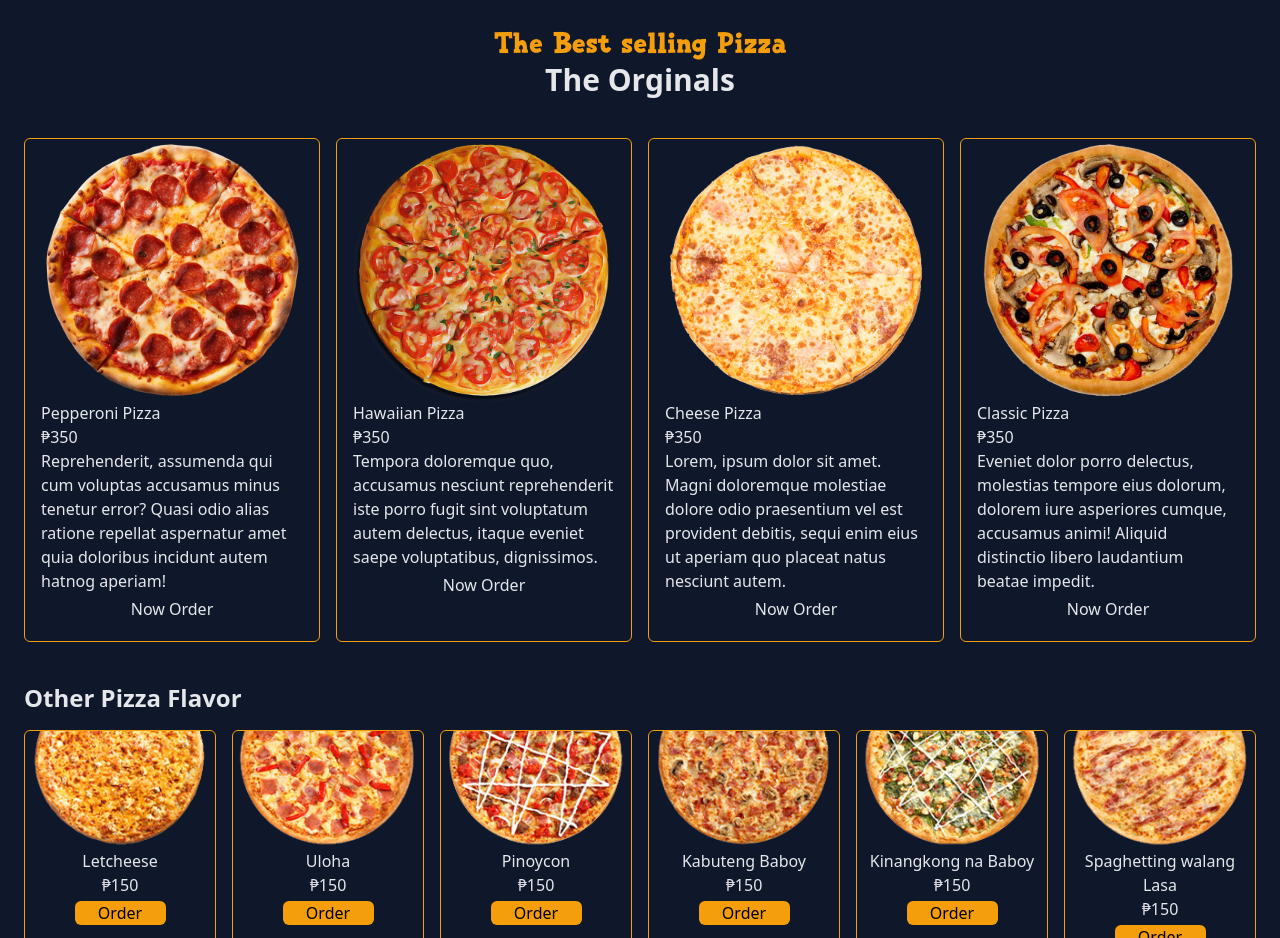
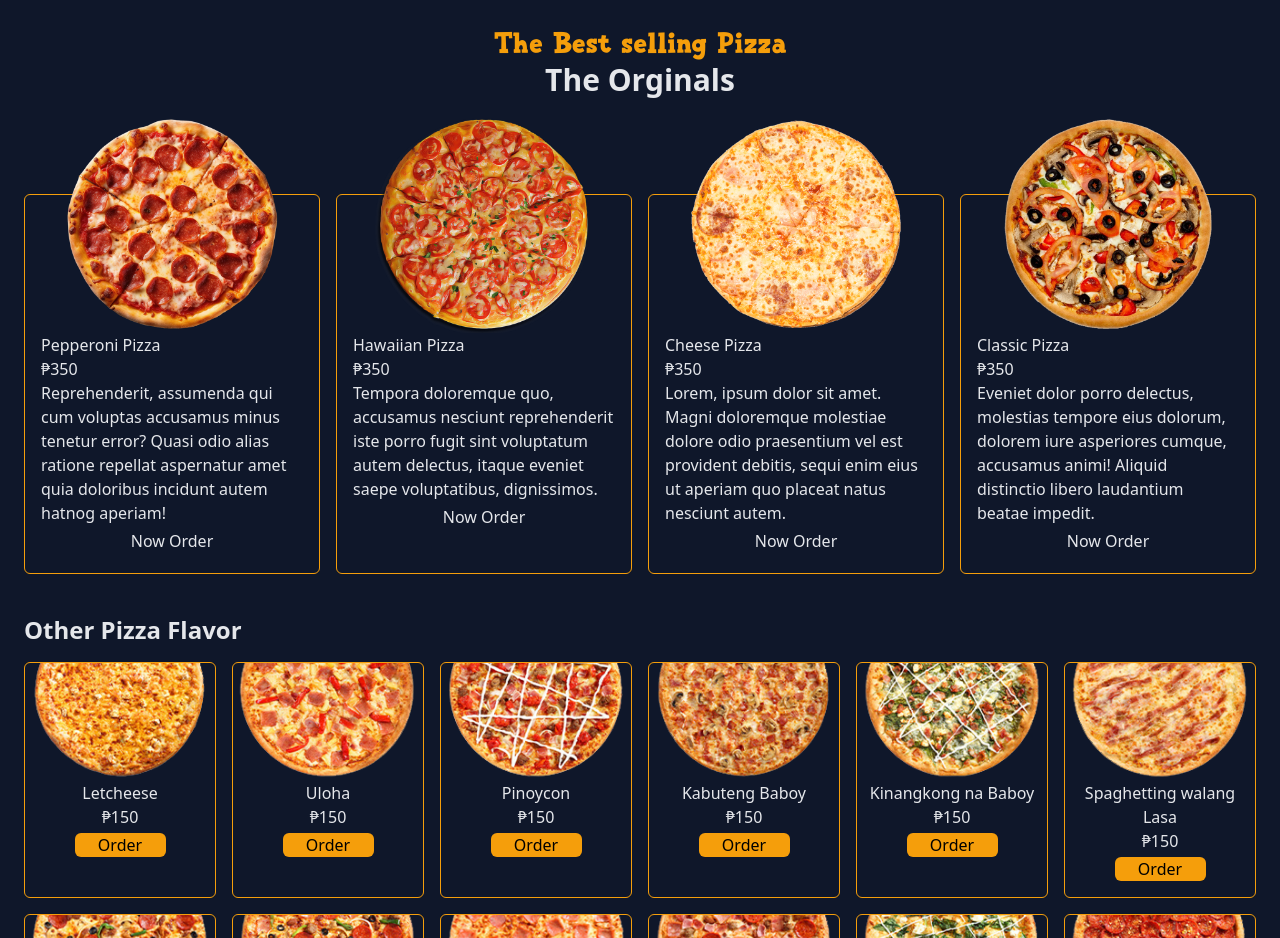
Before and after one commit to Drinisit/pizzharot, a React (Create React App) app: page / in a window 1280 px wide. Shown: the part 950-1888 px from the top of the page. Built offline with nearby package versions, Linux system fonts and the light colour scheme.

Commit message:
Same problem arghhhhh

```diff
--- a/src/components/Menus.jsx
+++ b/src/components/Menus.jsx
@@ -18,30 +18,30 @@ const Menus = () => {
             <p className='text-3xl font-bold text-center'>The Orginals</p>
         </div>
         <div className=''>
-            <div className='grid sm:grid-cols-2 md:grid-cols-4 grid-cols-1 gap-4'>
-                <div className='border flex flex-col border-amber-500 rounded-md pb-4 px-4 md:mt-10 mt-[7rem]'>
-                    <img className='md:mt-0 mt-[-6rem] ' src={Pizza1} alt="" />
+            <div className='grid sm:grid-cols-2 md:grid-cols-4 grid-cols-1 gap-4 md:px-0 px-8'>
+                <div className='border flex flex-col border-amber-500 rounded-md pb-4 px-4 md:mt-[6rem] mt-[7rem]'>
+                    <img className='md:mt-[-5rem] mt-[-6rem] mx-auto w-10/12' src={Pizza1} alt="" />
                     <h1 className=''>Pepperoni Pizza</h1>
                     <p className=''>&#8369;350</p>
                     <p>Reprehenderit, assumenda qui cum voluptas accusamus minus tenetur error? Quasi odio alias ratione repellat aspernatur amet quia doloribus incidunt autem hatnog aperiam!</p>
                     <button className='py-1 px-3 cursor-pointer hover:text-amber-500'>Now Order</button>
                 </div>
-                <div className='border flex flex-col border-amber-500 rounded-md pb-4 px-4 md:mt-10 mt-[7rem]'>
-                    <img className='md:mt-0 mt-[-6rem]' src={Pizza2} alt="" />
+                <div className='border flex flex-col border-amber-500 rounded-md pb-4 px-4 md:mt-[6rem] mt-[7rem]'>
+                    <img className='md:mt-[-5rem] mt-[-6rem] mx-auto w-10/12' src={Pizza2} alt="" />
                     <h1 className=''>Hawaiian Pizza</h1>
                     <p className=''>&#8369;350</p>
                     <p>Tempora doloremque quo, accusamus nesciunt reprehenderit iste porro fugit sint voluptatum autem delectus, itaque eveniet saepe voluptatibus, dignissimos.</p>
                     <button className='py-1 px-3 cursor-pointer hover:text-amber-500'>Now Order</button>
                 </div>
-                <div className='border flex flex-col border-amber-500 rounded-md pb-4 px-4 md:mt-10 mt-[7rem]'>
-                    <img className='md:mt-0 mt-[-6rem]' src={Pizza3} alt="" />
+                <div className='border flex flex-col border-amber-500 rounded-md pb-4 px-4 md:mt-[6rem] mt-[7rem]'>
+                    <img className='md:mt-[-5rem] mt-[-6rem] mx-auto w-10/12' src={Pizza3} alt="" />
                     <h1 className=''>Cheese Pizza</h1>
                     <p className=''>&#8369;350</p>
                     <p>Lorem, ipsum dolor sit amet. Magni doloremque molestiae dolore odio praesentium vel est provident debitis, sequi enim eius ut aperiam quo placeat natus nesciunt autem.</p>
                     <button className='py-1 px-3 cursor-pointer hover:text-amber-500'>Now Order</button>
                 </div>
-                <div className='border flex flex-col border-amber-500 rounded-md pb-4 px-4 md:mt-10 mt-[7rem]'>
-                    <img className='md:mt-0 mt-[-6rem]' src={Pizza4} alt="" />
+                <div className='border flex flex-col border-amber-500 rounded-md pb-4 px-4 md:mt-[6rem] mt-[7rem]'>
+                    <img className='md:mt-[-5rem] mt-[-6rem] mx-auto w-10/12' src={Pizza4} alt="" />
                     <h1 className=''>Classic Pizza</h1>
                     <p className=''>&#8369;350</p>
                     <p>Eveniet dolor porro delectus, molestias tempore eius dolorum, dolorem iure asperiores cumque, accusamus animi! Aliquid distinctio libero laudantium  beatae impedit.</p>
```
